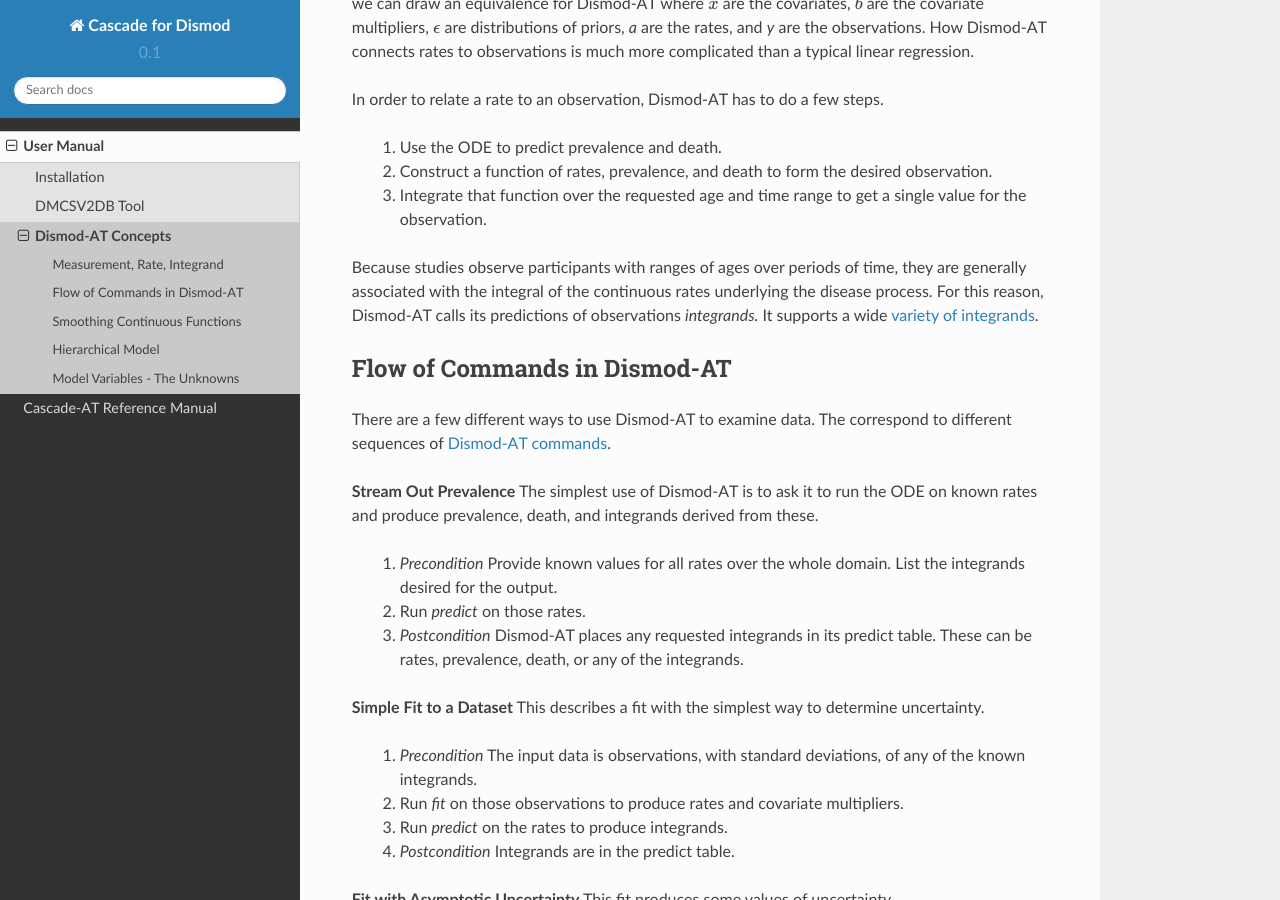
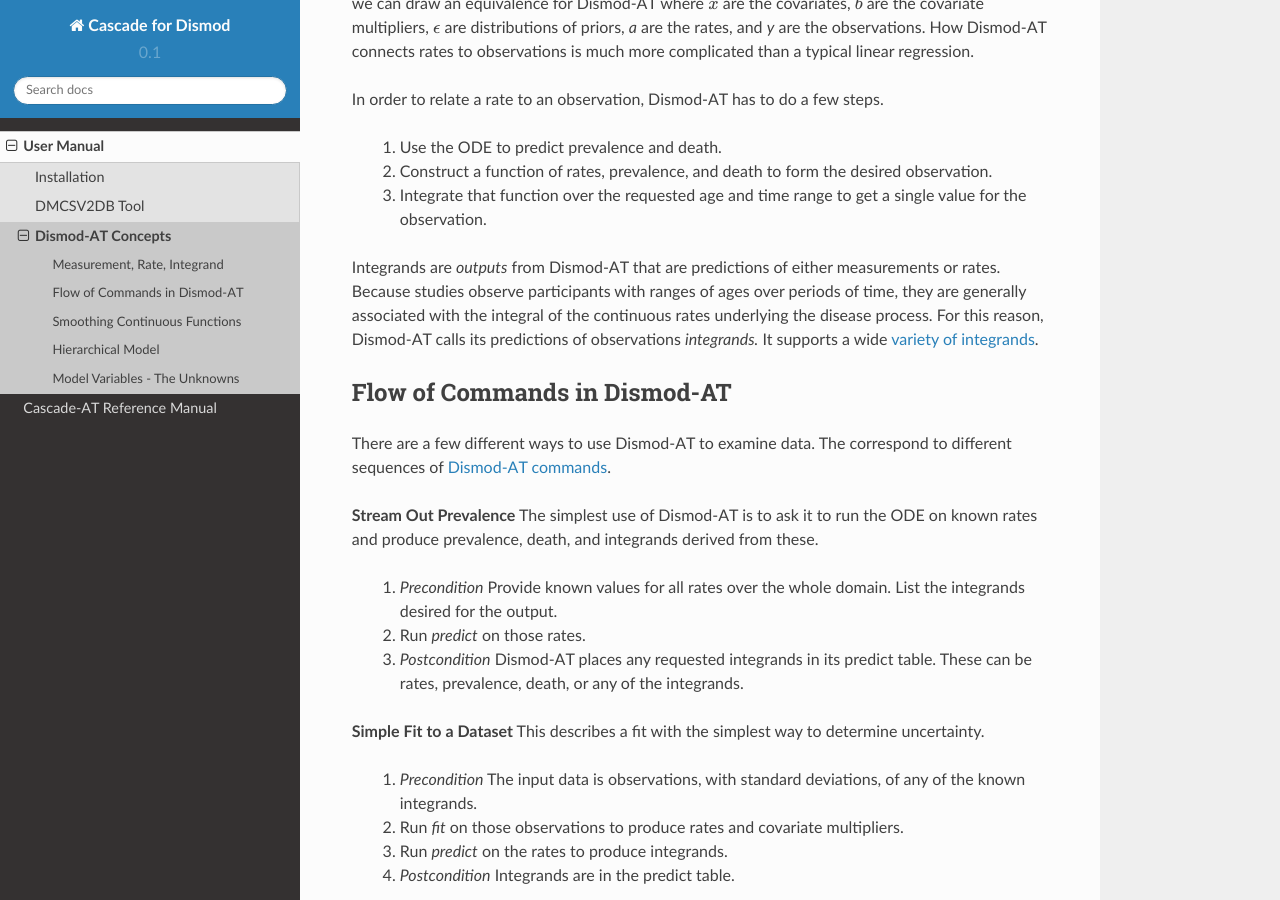
Before and after one commit to ihmeuw/cascade-at, a Sphinx documentation site: the page built from docs/user/dismodat.rst, in a window 1280 px wide and 900 px high, scrolled down 883 px. Built offline with Sphinx 7.4.7 and the Read the Docs theme 2.0.0, drawn with Linux system fonts in a browser that asks for light colours.

```diff
--- a/docs/user/dismodat.rst
+++ b/docs/user/dismodat.rst
@@ -66,6 +66,8 @@
 
 .. index:: integrand
 
+Integrands are *outputs* from Dismod-AT that are predictions of either
+measurements or rates.
 Because studies observe participants with ranges of ages over periods of time,
 they are generally associated with the integral of the continuous rates
 underlying the disease process. For this reason, Dismod-AT
```
